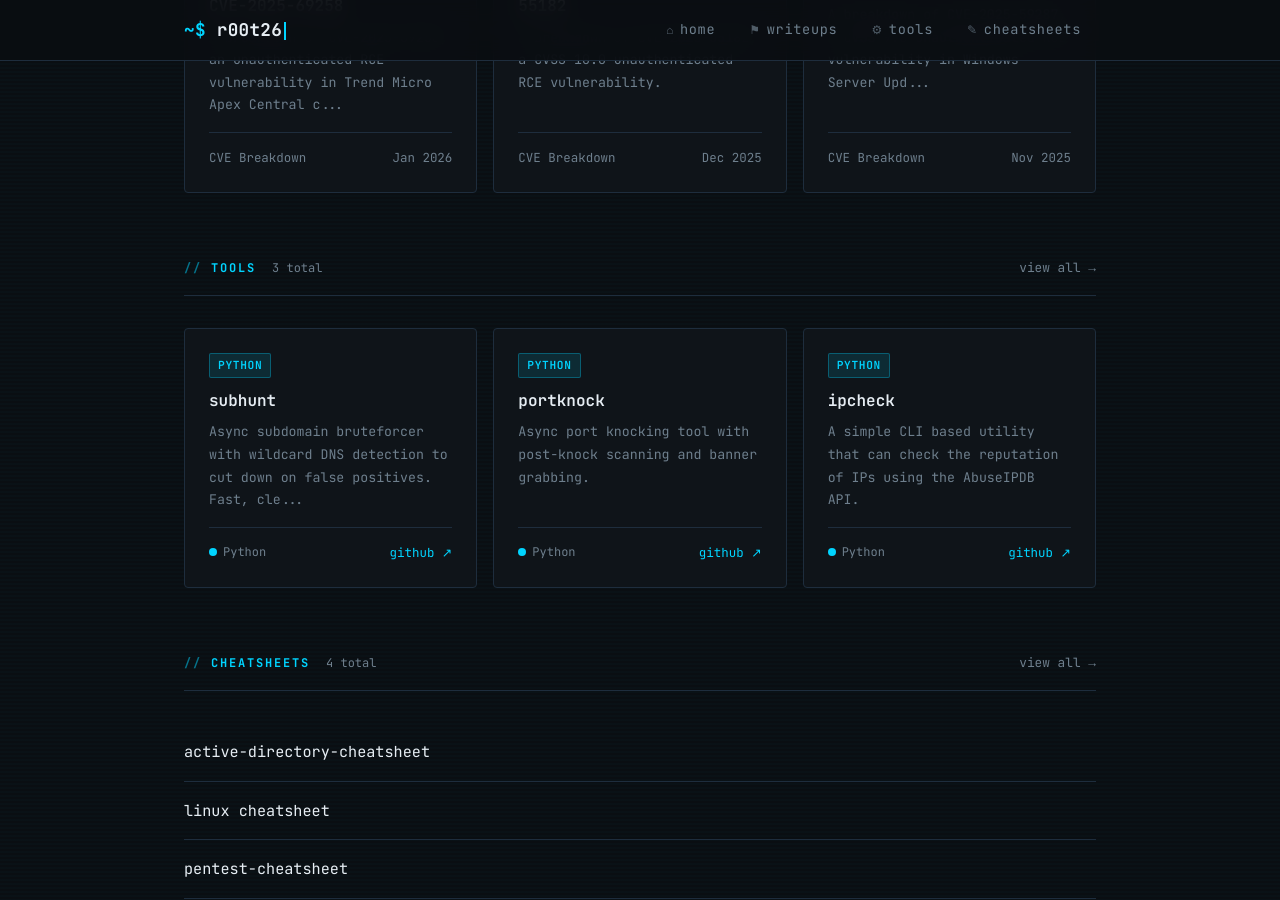
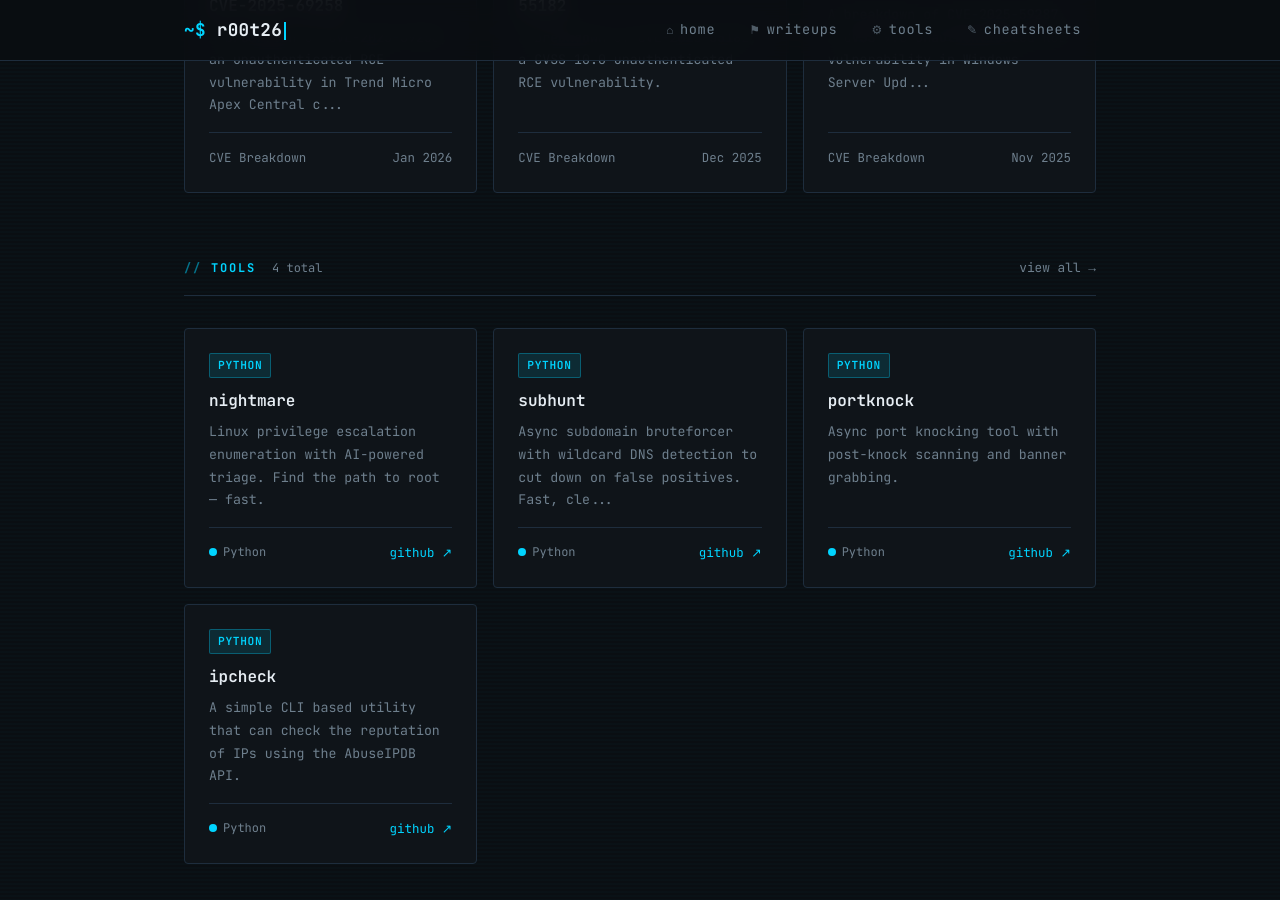
Before and after one commit to erik-dzibela/erik-dzibela.github.io, a Jekyll site: the page built from index.html, in a window 1280 px wide and 900 px high, scrolled down 1454 px. Built offline with Jekyll 4.4.1, drawn with Linux system fonts in a browser that asks for light colours; some of the changed lines change nothing that is shown; some of the changed text lies outside the part shown.

Commit message:
nightmare

````diff
--- /dev/null
+++ b/_tools/nightmare.md
@@ -0,0 +1,42 @@
+---
+title: "nightmare"
+date: 2026-05-06
+language: "Python"
+description: "Linux privilege escalation enumeration with AI-powered triage. Find the path to root — fast."
+github: "https://github.com/r00t26/nightmare"
+tags: [privesc, linux, ai, recon]
+status: "under-development"
+---
+
+> **Under Development** — actively being built and battle-tested. Something wicked this way comes.
+
+## Every system has a secret. nightmare finds it.
+
+Most privesc tools give you everything and explain nothing. You get a wall of red text, a thousand findings, and no idea where to start. nightmare is built around a different idea: run targeted checks across the most dangerous Linux attack surfaces, cut the noise, and hand the findings straight to AI for triage.
+
+The result is a ranked attack path. Not a dump. A path.
+
+## How it works
+
+nightmare runs a comprehensive suite of Linux privilege escalation checks (capabilities, SUID binaries, writable services, cron jobs, credential exposure, kernel CVEs, docker escapes, and more). When it's done, it packages everything into a structured prompt and lets you send it to Claude.
+
+You get back something like this:
+
+```
+RANK 1 — Python3.8 cap_setuid Capability
+Severity: Critical
+Why: cap_setuid on an interpreter allows instant privilege escalation to root
+Exploit: python3.8 -c 'import os; os.setuid(0); os.system("/bin/bash")'
+```
+
+Exact. Actionable. Ready to run.
+
+## Battle tested
+
+nightmare has been run against real HackTheBox machines and correctly surfaced the intended privilege escalation vector on first scan with no manual enumeration beforehand.
+
+It works. More is coming.
+
+---
+
+*Full release, documentation, and public repository coming soon.*
--- a/index.html
+++ b/index.html
@@ -8,7 +8,9 @@ title: Home
   <div class="hero-tag">security researcher</div>
   <h1 class="hero-title">
     <span class="accent">r00t26</span><br>
-    <span style="font-size: 0.6em; font-weight: 400;">Security Engineer. Researcher. Builder.</span>
+    <span style="font-size: 0.6em; font-weight: 400;">Security Engineer.</span>
+    <span style="font-size: 0.6em; font-weight: 400;">Researcher.</span>
+    <span style="font-size: 0.6em; font-weight: 400;">Builder.</span>
   </h1>
   <p class="hero-desc">
     I do offensive security work, develop tools,
````
